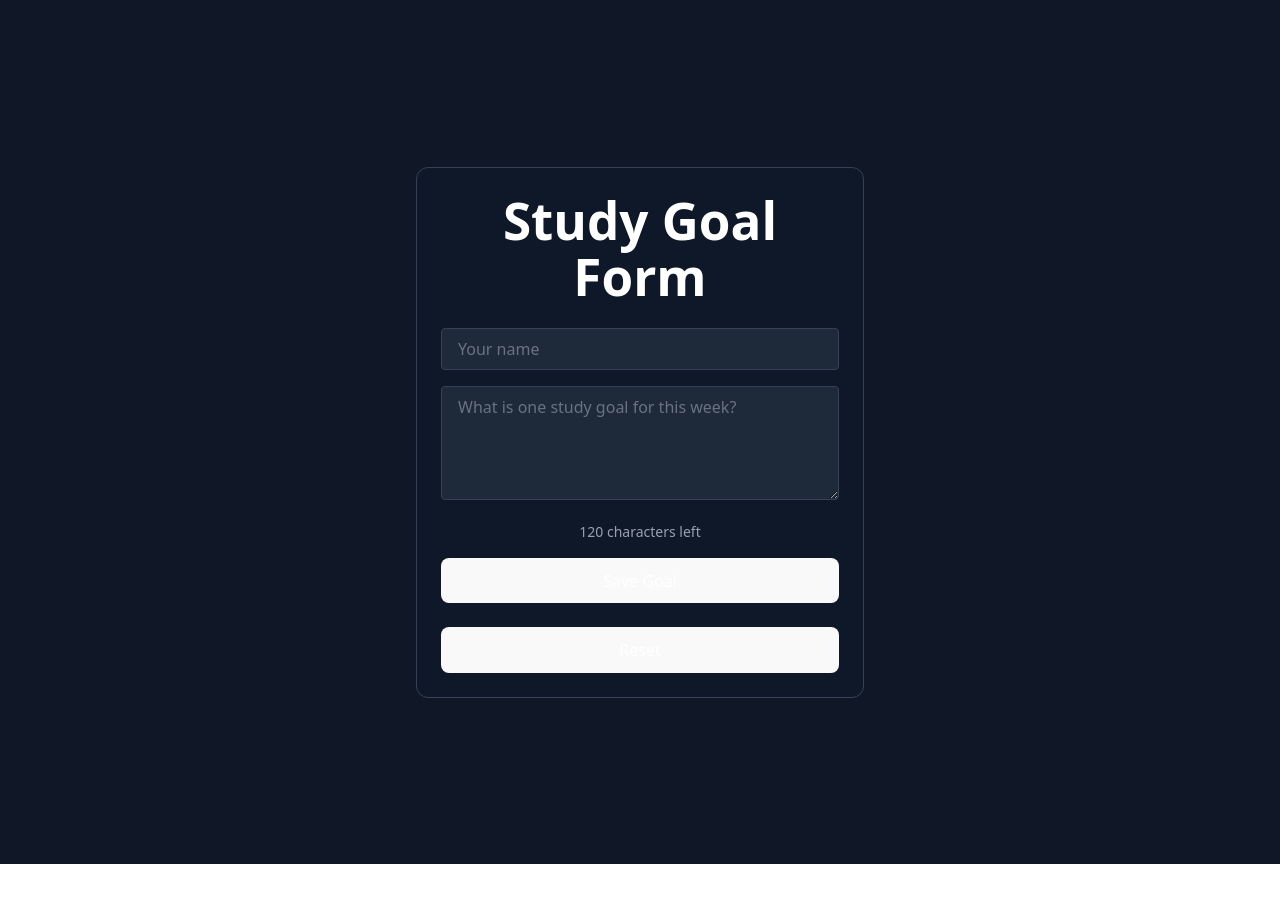
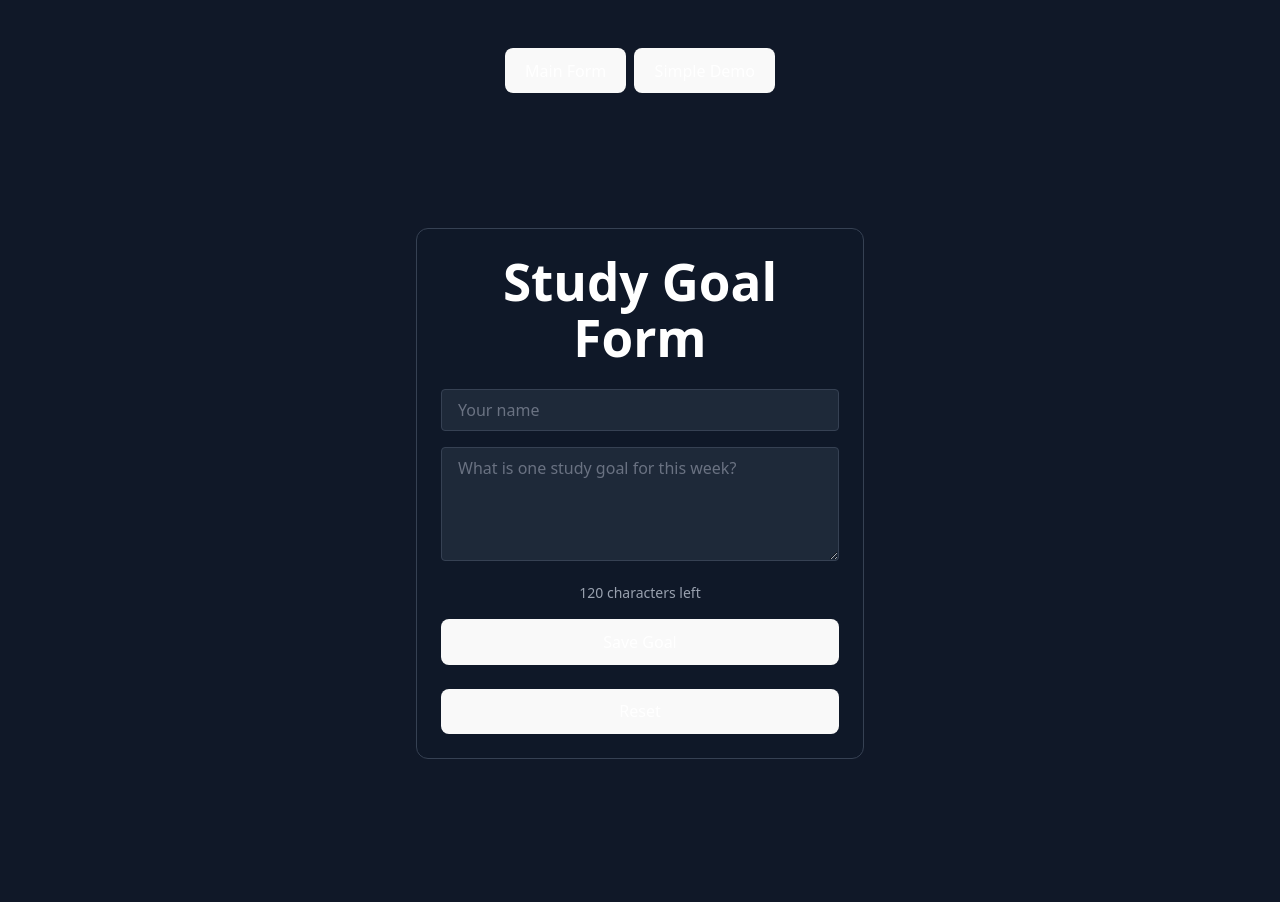
Before and after one commit to andreisugu/mySveltePlayground, a Svelte app: page / in a window 1280 px wide. Shown: the top 902 px of the page. Before the commit the page ends 864 px from the top, so only its background shows below. Built offline with nearby package versions, Linux system fonts and the light colour scheme.

Commit message:
feat: add Simple Demo page and implement page switching in the app

```diff
--- a/src/App.svelte
+++ b/src/App.svelte
@@ -1,4 +1,6 @@
 <script>
+  import SimplePage from './SimplePage.svelte';
+  let showSimple = false;
   let name = '';
   let goal = '';
   let submitted = false;
@@ -35,8 +37,24 @@
   }
 </script>
 
-<main class="min-h-screen flex items-center justify-center p-4">
-  <div class="space-y-6 w-full max-w-md bg-gray-900/60 border border-gray-700 rounded-xl p-6">
+<div class="flex justify-center mt-4">
+  <button
+    class="px-4 py-2 bg-gray-800 text-white rounded hover:bg-gray-700 font-semibold transition mr-2"
+    on:click={() => showSimple = false}
+    disabled={!showSimple}
+  >Main Form</button>
+  <button
+    class="px-4 py-2 bg-gray-800 text-white rounded hover:bg-gray-700 font-semibold transition"
+    on:click={() => showSimple = true}
+    disabled={showSimple}
+  >Simple Demo</button>
+</div>
+
+{#if showSimple}
+  <SimplePage />
+{:else}
+  <main class="min-h-screen flex items-center justify-center p-4">
+    <div class="space-y-6 w-full max-w-md bg-gray-900/60 border border-gray-700 rounded-xl p-6">
     <h1 class="text-3xl font-bold text-center">Study Goal Form</h1>
 
     <form class="space-y-4" on:submit={handleSubmit}>
@@ -83,5 +101,6 @@
         <p><span class="text-blue-400 font-semibold">Goal:</span> {goal}</p>
       </div>
     {/if}
-  </div>
-</main>
+    </div>
+  </main>
+{/if}
--- /dev/null
+++ b/src/SimplePage.svelte
@@ -0,0 +1,16 @@
+<script>
+  let value = '';
+</script>
+
+<main class="min-h-screen flex items-center justify-center p-4">
+  <div class="w-full max-w-xs space-y-4 bg-gray-900/60 border border-gray-700 rounded-xl p-6">
+    <h2 class="text-2xl font-bold text-center">Simple Demo</h2>
+    <input
+      type="text"
+      placeholder="Type here..."
+      bind:value={value}
+      class="w-full px-4 py-2 bg-gray-800 border border-gray-700 rounded text-white placeholder-gray-500 focus:outline-none focus:border-blue-500"
+    />
+    <p class="text-center text-gray-300">You typed: <span class="text-blue-400">{value}</span></p>
+  </div>
+</main>
```
Also changed, not shown: 1 other file (tests, documents, lock files or other folders).
